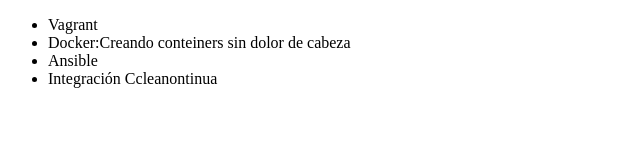
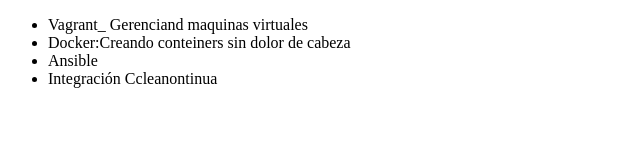
Before and after one commit to Hearly98/alura-git, a plain HTML site: page index.html in a window 1280 px wide. Shown: the whole page, without its empty margins (0-640 px from the left). Drawn offline with Linux system fonts and the light colour scheme.

Commit message:
corrigiendo curso de vagrant

```diff
--- a/index.html
+++ b/index.html
@@ -8,7 +8,7 @@
 </head>
 <body>
     <ul>
-        <li>Vagrant</li>
+        <li>Vagrant_ Gerenciand maquinas virtuales </li>
         <li>Docker:Creando conteiners sin dolor de cabeza</li>
         <li>Ansible</li>
         <li>Integración Ccleanontinua</li>
```
